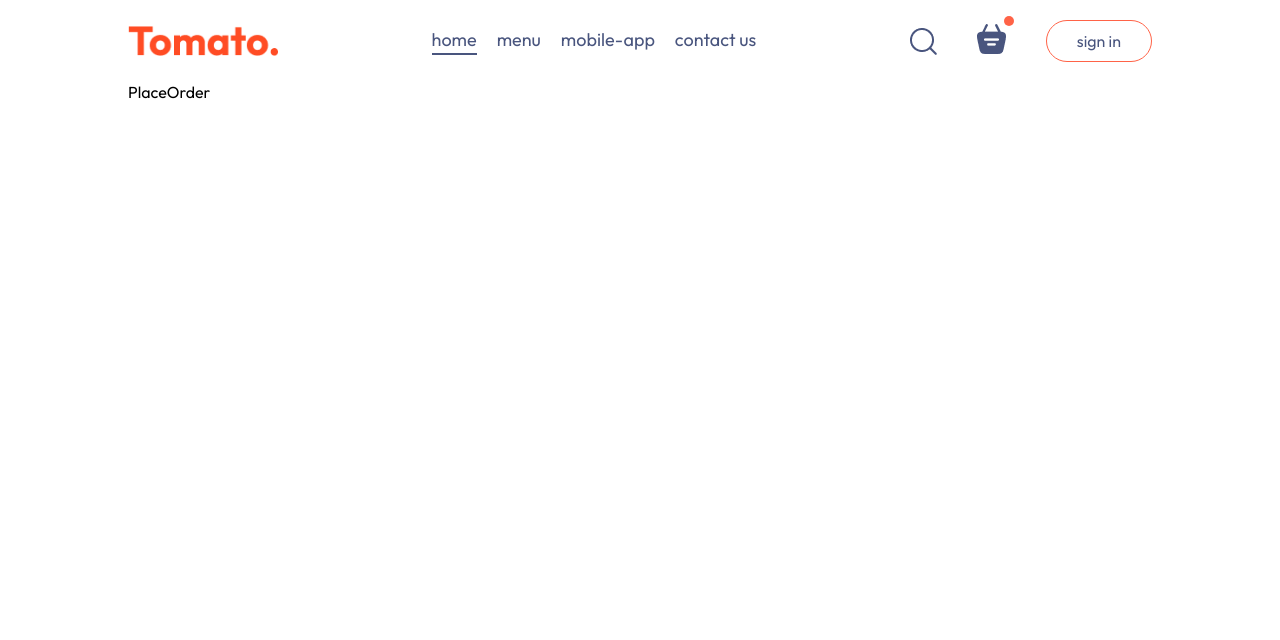
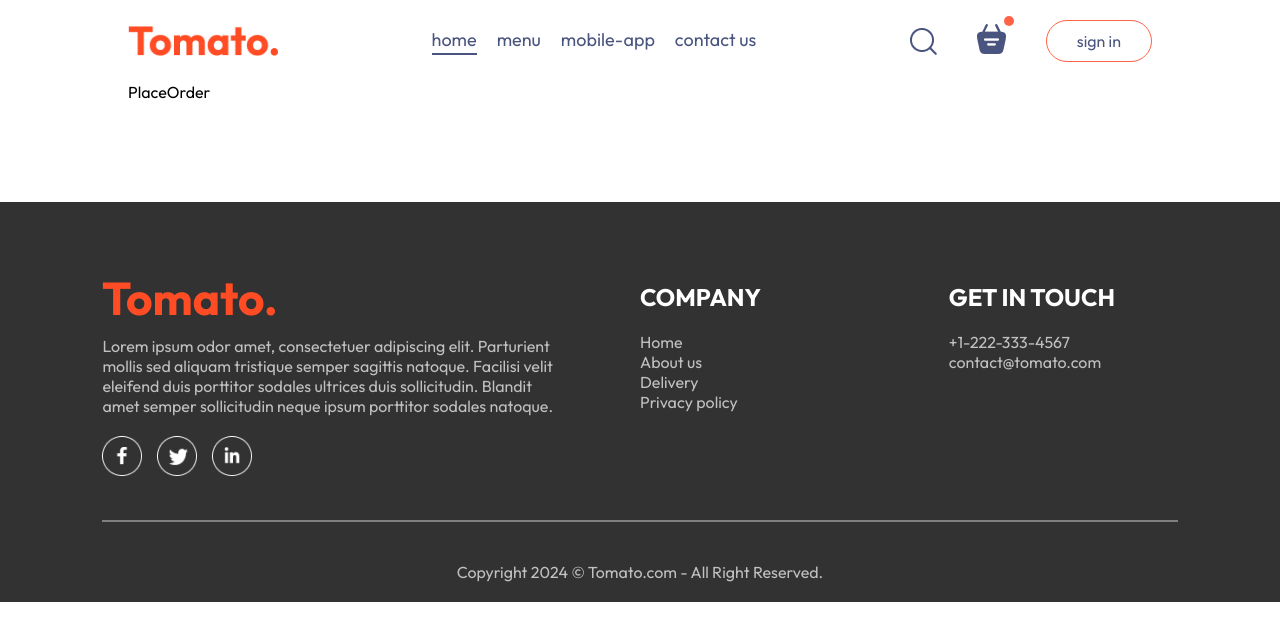
Before and after one commit to Nongkreem/Food-del, a React (Vite) app: page /order in a window 1280 px wide. Shown: the top 640 px of the page. Built offline with nearby package versions, Linux system fonts and the light colour scheme.

Commit message:
Create Footer

```diff
--- a/src/App.jsx
+++ b/src/App.jsx
@@ -4,9 +4,11 @@
 import PlaceOrder from './pages/PlaceOrder/PlaceOrder';
 import Home from './pages/Home/Home'
 import Cart from './pages/Cart/Cart'
+import Footer from './components/Footer/Footer'
 
 const App = () => {
   return (
+    <>
       <div className='app'>
         <Navbar />
         <Routes>
@@ -15,6 +17,8 @@
           < Route path='/order' element={ <PlaceOrder /> } />
         </Routes>
       </div>
+      <Footer />
+    </>
   )
 }
 
--- /dev/null
+++ b/src/components/Footer/Footer.css
@@ -0,0 +1,43 @@
+.footer{
+    color: #d9d9d9d9;
+    background-color: #323232;
+    display: flex;
+    flex-direction: column;
+    align-items: center;
+    gap: 20px;
+    padding: 20px 8vw;
+    padding-top: 80px;
+    margin-top: 100px;
+}
+.footer-content{
+    width: 100%;
+    display: grid;
+    grid-template-columns: 2fr 1fr 1fr;
+    gap: 80px;
+}
+.footer-content-left, .footer-content-center, .footer-content-right{
+    display: flex;
+    flex-direction: column;
+    align-items: start;
+    gap: 20px;
+}
+.footer-content-left li, .footer-content-center li, .footer-content-right li{
+    list-style: none;
+    cursor: pointer;
+}
+
+.footer-content-center h2, .footer-content-right h2{
+    color: white;
+}
+.footer-social-icons img{
+    width: 40px;
+    margin-right: 15px;
+    cursor: pointer;
+}
+.footer hr{
+    width: 100%;
+    height: 2px;
+    margin: 20px 0px;
+    background-color: gray;
+    border: none;
+}
--- /dev/null
+++ b/src/components/Footer/Footer.jsx
@@ -0,0 +1,41 @@
+import React from 'react'
+import './Footer.css'
+import { assets } from '../../assets/assets'
+
+const Footer = () => {
+  return (
+    <div className='footer' id='footer'>
+        <div className="footer-content">
+            <div className="footer-content-left">
+                <img src={assets.logo} alt="" />
+                <p>Lorem ipsum odor amet, consectetuer adipiscing elit. Parturient mollis sed aliquam tristique semper sagittis natoque. Facilisi velit eleifend duis porttitor sodales ultrices duis sollicitudin. Blandit amet semper sollicitudin neque ipsum porttitor sodales natoque.</p>
+                <div className="footer-social-icons">
+                    <img src={assets.facebook_icon} alt="" />
+                    <img src={assets.twitter_icon} alt="" />
+                    <img src={assets.linkedin_icon} alt="" />
+                </div>
+            </div>
+            <div className='footer-content-center'>
+                <h2>COMPANY</h2>
+                <ul>
+                    <li>Home</li>
+                    <li>About us</li>
+                    <li>Delivery</li>
+                    <li>Privacy policy</li>
+                </ul>
+            </div>
+            <div className="footer-content-right">
+                <h2>GET IN TOUCH</h2>
+                <ul>
+                    <li>+1-222-333-4567</li>
+                    <li>contact@tomato.com</li>
+                </ul>
+            </div>
+        </div>
+        <hr />
+        <p className='footer-copyright'>Copyright 2024 © Tomato.com - All Right Reserved.</p>
+    </div>
+  )
+}
+
+export default Footer
```
Lines whose indentation alone changed are shown as unchanged.
